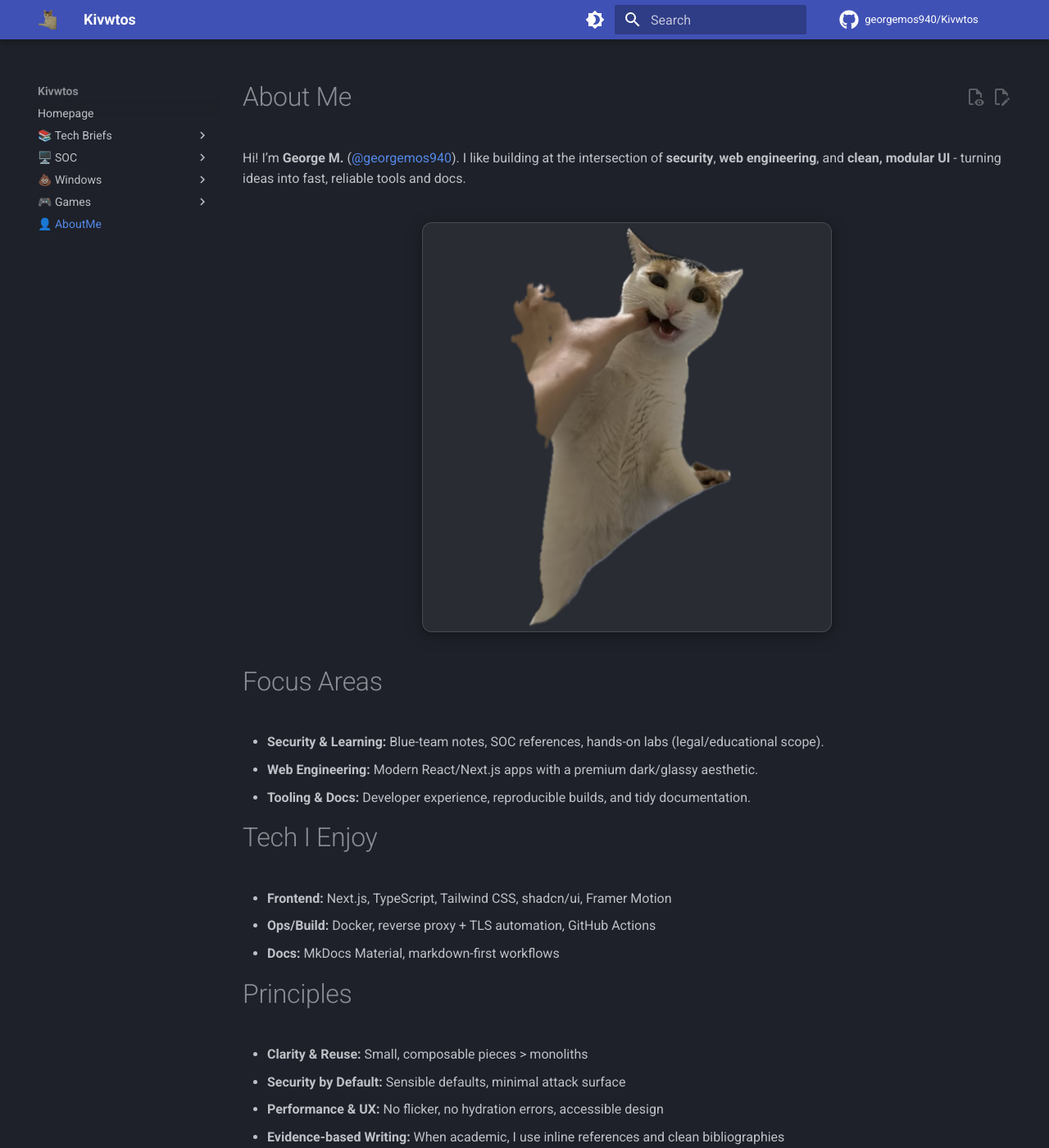
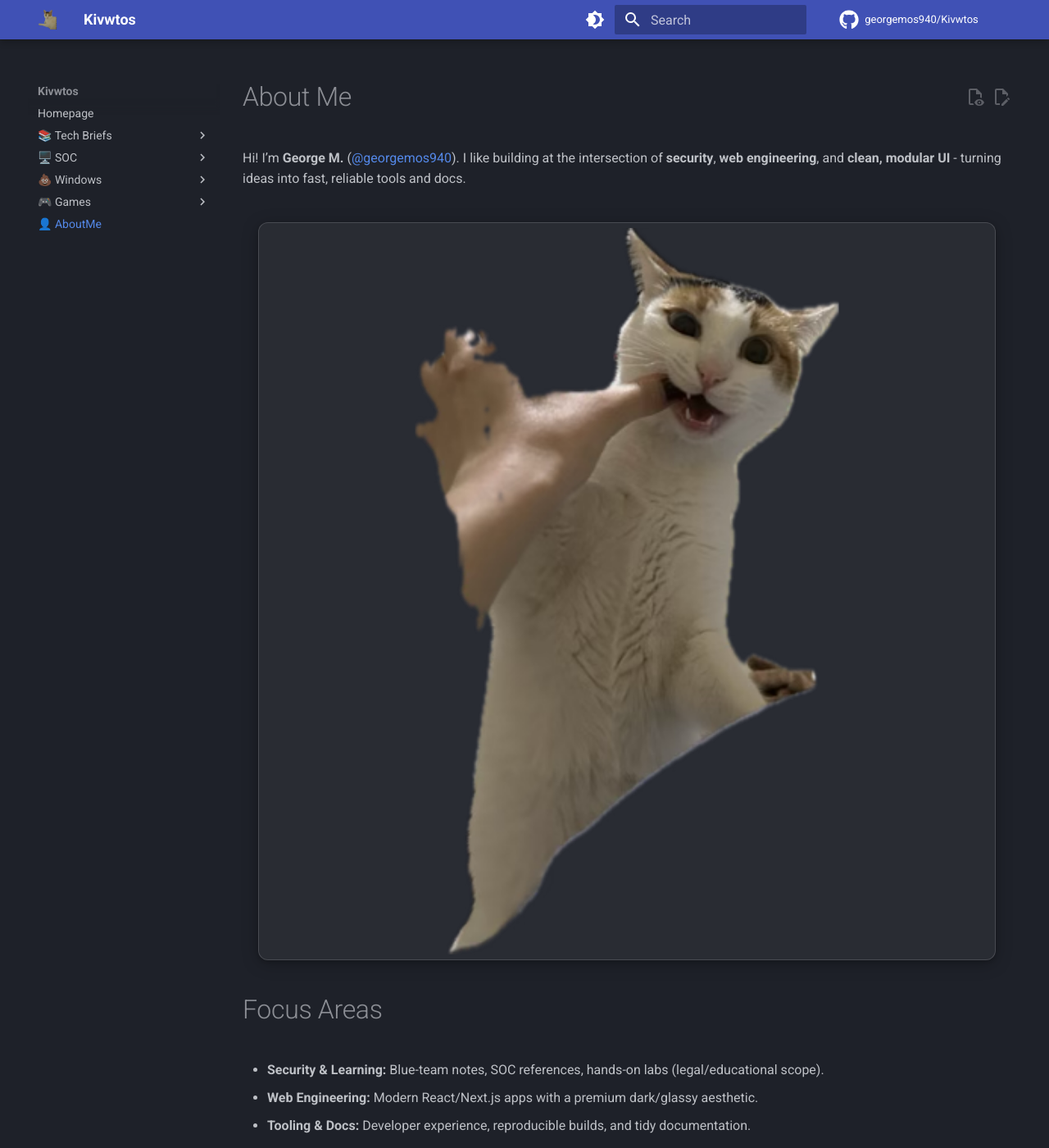
Before and after one commit to georgemos940/Kivwtos, an MkDocs documentation site: the page built from docs/aboutme.md, in a window 1280 px wide and 1400 px high. Shown: the whole window at 82% size. Built offline with MkDocs 1.6.1 and Material for MkDocs 9.7.7, drawn with Linux system fonts in a browser that asks for light colours; comment, search, counter and statistics services are not loaded; old or Windows-style settings are respelled for this version of MkDocs.

Commit message:
Update extra.css

```diff
--- a/docs/assets/css/extra.css
+++ b/docs/assets/css/extra.css
@@ -8,7 +8,7 @@
   margin-top: 2rem;
   margin-bottom: 2rem;
   /* all pictures same size*/
-  max-width: 500px;
+  max-width: 900px;
   width: 100%;
   height: auto;
   /*just some design */
```
